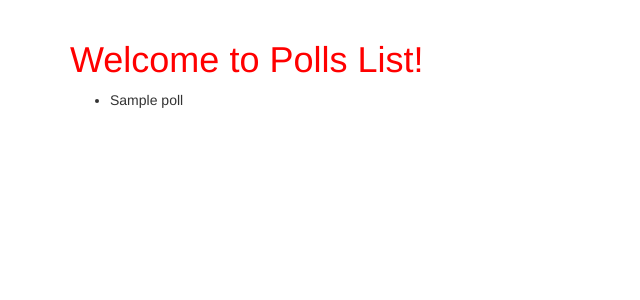
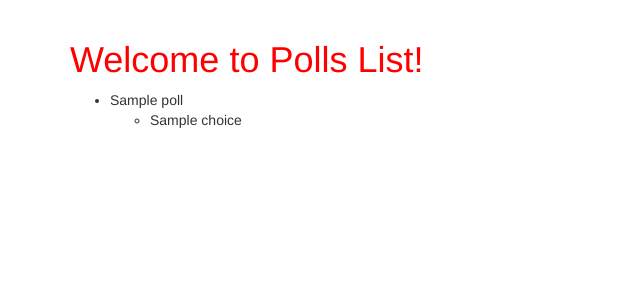
Before and after one commit to RobertNeuzil/pollme2, a Django app: template polls/templates/polls/polls_list.html in a window 1280 px wide. Shown: the part 51-351 px from the top of the page, without its empty margins (0-640 px from the left). Run offline with Django 3.2, Linux system fonts and the light colour scheme; the template is opened without the code that fills it: most values are stand-ins (such as "Sample title", 1, 10 or a date in 2020); some libraries are stand-ins or nearby versions.

Commit message:
display many2many in template

```diff
--- a/polls/templates/polls/polls_list.html
+++ b/polls/templates/polls/polls_list.html
@@ -13,7 +13,20 @@
 
 {% for x in polls %}
  <ul>
- 	<li> {{ x }} </li>
+ 	<li>
+ 	{{ x }}
+ 	</li>
+
+ 	<ul>
+
+ 	{% for choice in x.choice_set.all %}
+
+ 	<li>
+ 	{{ choice }}
+ 	</li>
+
+ 	{% endfor %}
+ 	</ul>
  </ul>
 {% endfor %}
 
```
Also changed, not shown: db.sqlite3.
